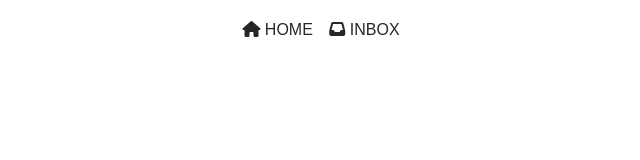
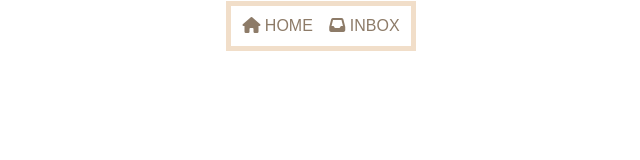
Before and after one commit to Joshua-Yun/notion, a plain HTML site: page navi.html in a window 1280 px wide. Shown: the whole page, without its empty margins (319-959 px from the left). Drawn offline with Linux system fonts and the light colour scheme; a web font is replaced by a local one.

Commit message:
Update navi.html

```diff
--- a/navi.html
+++ b/navi.html
@@ -24,14 +24,14 @@
 
 		.navMenu {
 			font-family: 'Advent Pro', sans-serif;
-			padding: 8px;
+			padding: 5px;
 			text-align: center;
-			margin: 7px auto;
+			margin: 1px auto;
 			width: fit-content;
 		}
 
 		.navMenu a {
-			color: #272727;
+			color: #8D7B68;
 			text-decoration: none;
 			text-transform: uppercase;
 			display: inline-block;
@@ -39,17 +39,17 @@
 		}
 
 		.background {
-			background-color: #d8fccc;
+			background-color: #A4907C;
 		}
 
 		.border {
-			border: 0px solid #cccccc;
+			border: 5px solid #F1DEC9;
 
 		}
 
 		.navMenu a:hover {
 
-			color: #d09c0b;
+			color: #C8B6A6;
 		}
 	</style>
 </head>
```
